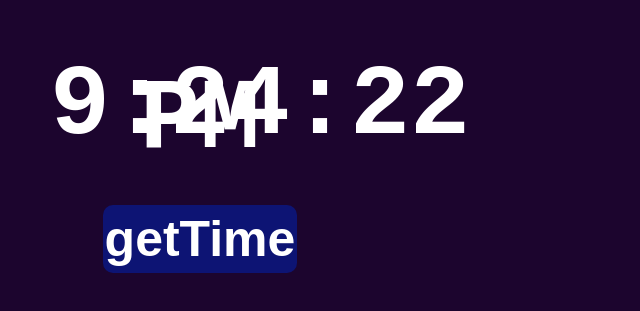
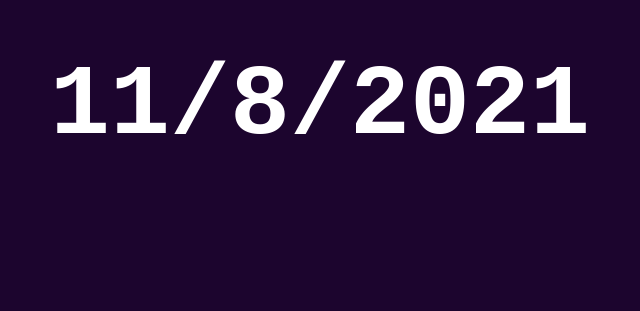
Before and after one commit to Benkalio/reactHookPractice, a React (Create React App) app: page / in a window 1280 px wide. Shown: the part 197-508 px from the top of the page, without its empty margins (440-1080 px from the left). Built offline with nearby package versions, Linux system fonts and the light colour scheme.

Commit message:
modification changes

```diff
--- a/src/components/App.jsx
+++ b/src/components/App.jsx
@@ -1,22 +1,41 @@
 import React, { useState } from "react";
 
-function App() {
-  let now = new Date().toLocaleTimeString();
+function App(){
+  let now = new Date().toLocaleDateString();
 
-  let [time, setTime] = useState(now);
+  let [time, setTime] = useState(now)
 
-  function updateTime() {
-    const newTime = new Date().toLocaleTimeString();
-    setTime(newTime);
+  function updateTime(){
+
   }
 
-  setInterval(updateTime, 1000);
-  return (
+  setInterval(updateTime ,1000);
+  return(
     <div className="container">
       <h1>{time}</h1>
-      <button onClick={updateTime}>getTime</button>
     </div>
-  );
+  )
 }
 
 export default App;
+
+
+
+// function App() {
+//   let now = new Date().toLocaleTimeString();
+
+//   let [time, setTime] = useState(now);
+
+//   function updateTime() {
+//     const newTime = new Date().toLocaleTimeString();
+//     setTime(newTime);
+//   }
+
+//   setInterval(updateTime, 1000);
+//   return (
+//     <div className="container">
+//       <h1>{time}</h1>
+//       <button onClick={updateTime}>getTime</button>
+//     </div>
+//   );
+// }
```
